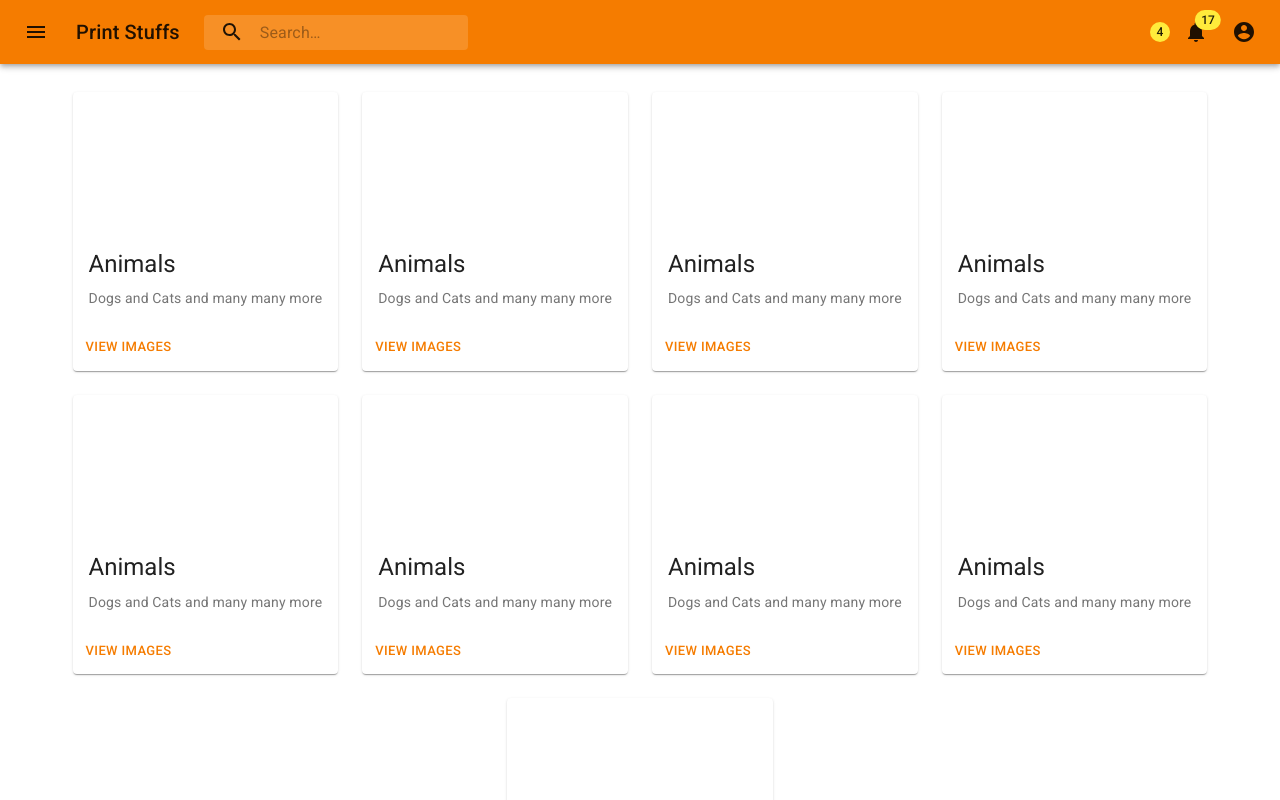
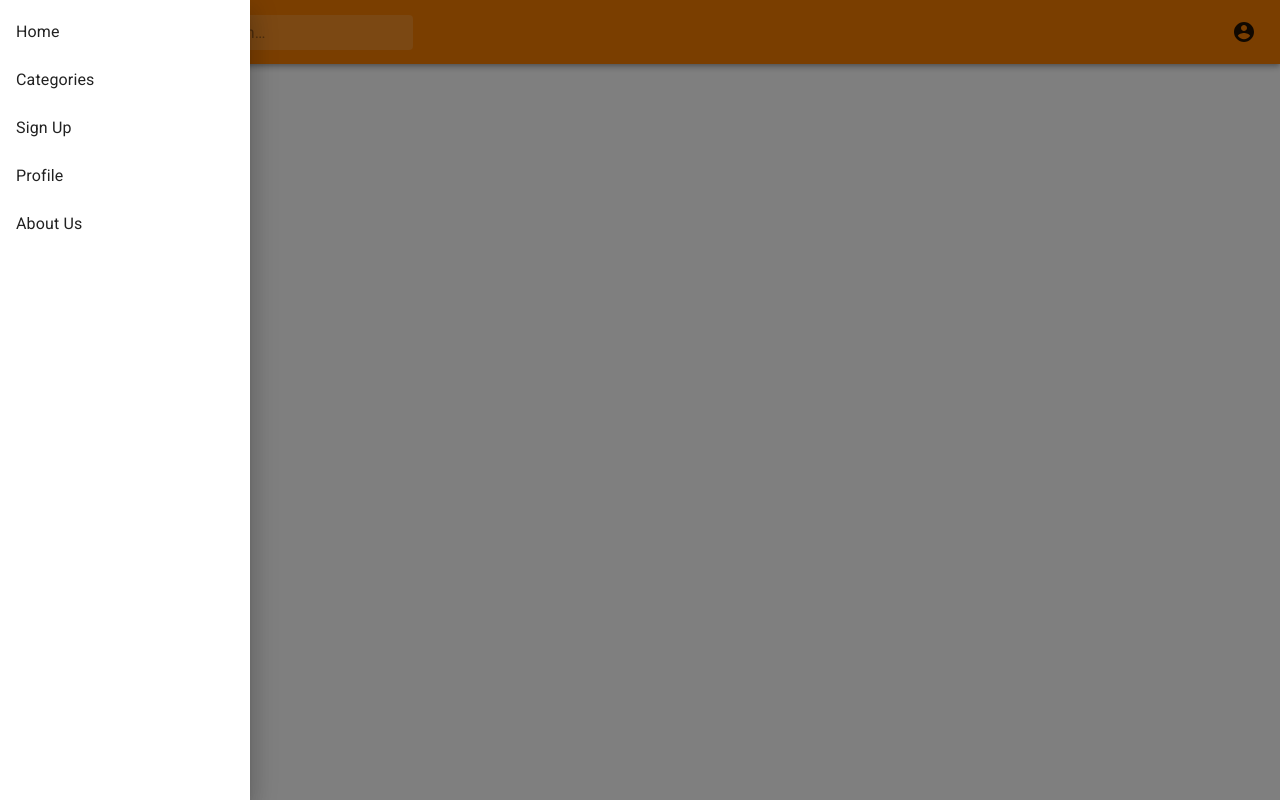
Before and after one commit to lizzykerrigan/fencs-fend, a React (Create React App) app: page / in a window 1280 px wide. Both pictures are taken after a click on the button 36 px from the left and 32 px from the top of the page. Shown: the top 800 px of the page. Built offline with nearby package versions, Linux system fonts and the light colour scheme.

Commit message:
add drawer to header component, delete unnecessary code from header

```diff
--- a/src/App.js
+++ b/src/App.js
@@ -2,13 +2,18 @@
 import React, { Component } from "react";
 import Header from "./components/Header/Header";
 import CategoriesPage from "./components/CategoriesPage/CategoriesPage";
+import { Router } from "@reach/router";
+import AboutPage from "./components/AboutPage/AboutPage";
 
 export default class App extends Component {
   render() {
     return (
       <div>
         <Header />
-        <CategoriesPage />
+        <Router>
+          <CategoriesPage path="/categories" />
+          <AboutPage path="/about_us" />
+        </Router>
       </div>
     );
   }
--- a/src/components/AboutPage/AboutPage.jsx
+++ b/src/components/AboutPage/AboutPage.jsx
@@ -9,11 +9,6 @@
 const useStyles = makeStyles({
   card: {
     minWidth: 275
-  },
-  bullet: {
-    display: "inline-block",
-    margin: "0 2px",
-    transform: "scale(0.8)"
   },
   title: {
     fontSize: 14
--- a/src/components/Header/Header.jsx
+++ b/src/components/Header/Header.jsx
@@ -14,8 +14,22 @@
 import MailIcon from "@material-ui/icons/Mail";
 import NotificationsIcon from "@material-ui/icons/Notifications";
 import MoreIcon from "@material-ui/icons/MoreVert";
+import SwipeableDrawer from "@material-ui/core/SwipeableDrawer";
+import Button from "@material-ui/core/Button";
+import List from "@material-ui/core/List";
+import Divider from "@material-ui/core/Divider";
+import ListItem from "@material-ui/core/ListItem";
+import ListItemIcon from "@material-ui/core/ListItemIcon";
+import ListItemText from "@material-ui/core/ListItemText";
+import InboxIcon from "@material-ui/icons/MoveToInbox";
 
 const useStyles = makeStyles(theme => ({
+  list: {
+    width: 250
+  },
+  fullList: {
+    width: "auto"
+  },
   grow: {
     flexGrow: 1
   },
@@ -81,6 +95,42 @@
   const classes = useStyles();
   const [anchorEl, setAnchorEl] = React.useState(null);
   const [mobileMoreAnchorEl, setMobileMoreAnchorEl] = React.useState(null);
+  const [state, setState] = React.useState({
+    top: false,
+    left: false,
+    bottom: false,
+    right: false
+  });
+
+  const toggleDrawer = (side, open) => event => {
+    if (
+      event &&
+      event.type === "keydown" &&
+      (event.key === "Tab" || event.key === "Shift")
+    ) {
+      return;
+    }
+    setState({ ...state, [side]: open });
+  };
+
+  const sideList = side => (
+    <div
+      className={classes.list}
+      role="presentation"
+      onClick={toggleDrawer(side, false)}
+      onKeyDown={toggleDrawer(side, false)}
+    >
+      <List>
+        {["Home", "Categories", "Sign Up", "Profile", "About Us"].map(
+          (text, index) => (
+            <ListItem button key={text}>
+              <ListItemText primary={text} />
+            </ListItem>
+          )
+        )}
+      </List>
+    </div>
+  );
 
   const isMenuOpen = Boolean(anchorEl);
   const isMobileMenuOpen = Boolean(mobileMoreAnchorEl);
@@ -162,17 +212,25 @@
   return (
     <div className={classes.grow}>
       <AppBar position="static">
+        <SwipeableDrawer
+          open={state.left}
+          onClose={toggleDrawer("left", false)}
+          onOpen={toggleDrawer("left", true)}
+        >
+          {sideList("left")}
+        </SwipeableDrawer>
         <Toolbar>
           <IconButton
             edge="start"
             className={classes.menuButton}
             color="inherit"
             aria-label="Open drawer"
+            onClick={toggleDrawer("left", true)}
           >
             <MenuIcon />
           </IconButton>
           <Typography className={classes.title} variant="h6" noWrap>
-            Print Stuffs
+            3D PI
           </Typography>
           <div className={classes.search}>
             <div className={classes.searchIcon}>
@@ -189,16 +247,6 @@
           </div>
           <div className={classes.grow} />
           <div className={classes.sectionDesktop}>
-            <IconButton aria-label="Show 4 new mails" color="inherit">
-              <Badge badgeContent={4} color="secondary">
-                <Typography />
-              </Badge>
-            </IconButton>
-            <IconButton aria-label="Show 17 new notifications" color="inherit">
-              <Badge badgeContent={17} color="secondary">
-                <NotificationsIcon />
-              </Badge>
-            </IconButton>
             <IconButton
               edge="end"
               aria-label="Account of current user"
--- a/src/index.js
+++ b/src/index.js
@@ -5,7 +5,7 @@
 import * as serviceWorker from "./serviceWorker";
 import "typeface-roboto";
 import { MuiThemeProvider, createMuiTheme } from "@material-ui/core";
-import { orange, amber, yellow } from "@material-ui/core/colors";
+import { orange, yellow } from "@material-ui/core/colors";
 
 const theme = createMuiTheme({
   palette: {
```
